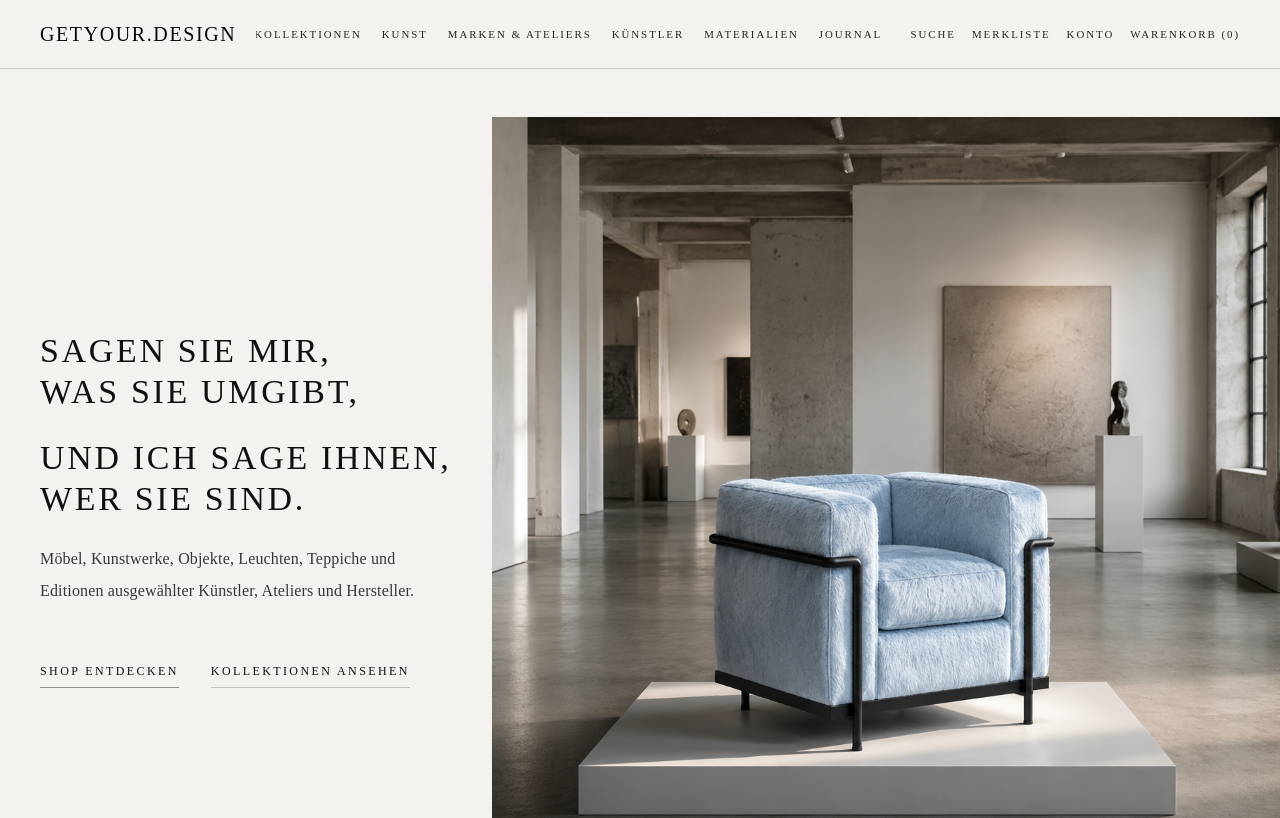
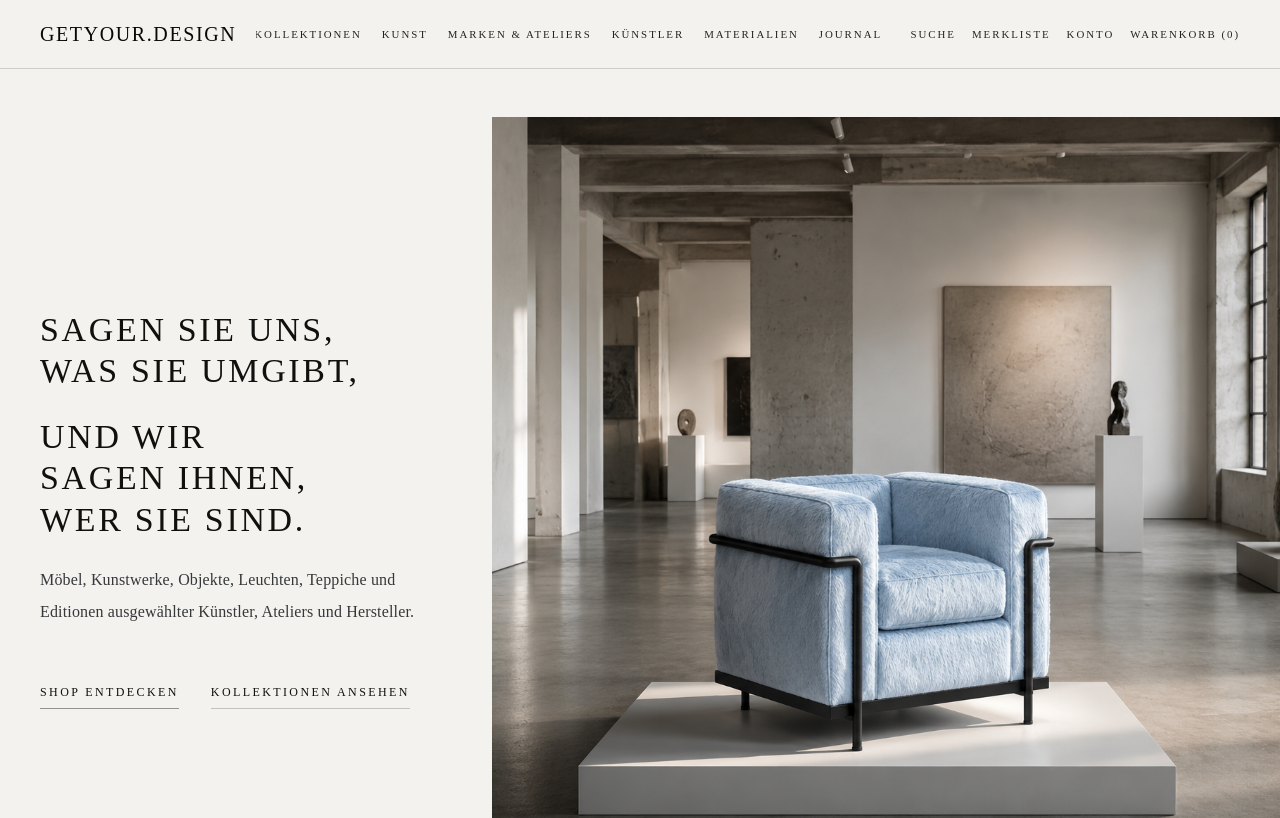
Before and after one commit to getyour-design/getyour-design, a Next.js app: page / in a window 1280 px wide. Shown: the top 818 px of the page. Built offline with nearby package versions, Linux system fonts and the light colour scheme.

Commit message:
Refine homepage structure and content

```diff
--- a/app/page.tsx
+++ b/app/page.tsx
@@ -196,12 +196,12 @@ export default function Home() {
         <div className="mx-auto grid max-w-[1540px] gap-6 lg:min-h-[720px] lg:grid-cols-[0.36fr_0.64fr] lg:items-center xl:gap-8">
           <div className="flex max-w-[33rem] flex-col self-center lg:translate-y-8 lg:pr-0">
             <h1 className="serif text-balance text-[1.45rem] font-normal leading-[1.22] text-[#10100f] md:text-[1.85rem] lg:text-[2.12rem]">
-              Sagen Sie mir,
+              Sagen Sie uns,
               <br />
               was Sie umgibt,
               <br />
               <span className="mt-6 block">
-                und ich sage Ihnen,
+                und wir sagen Ihnen,
                 <br />
                 wer Sie sind.
               </span>
```
